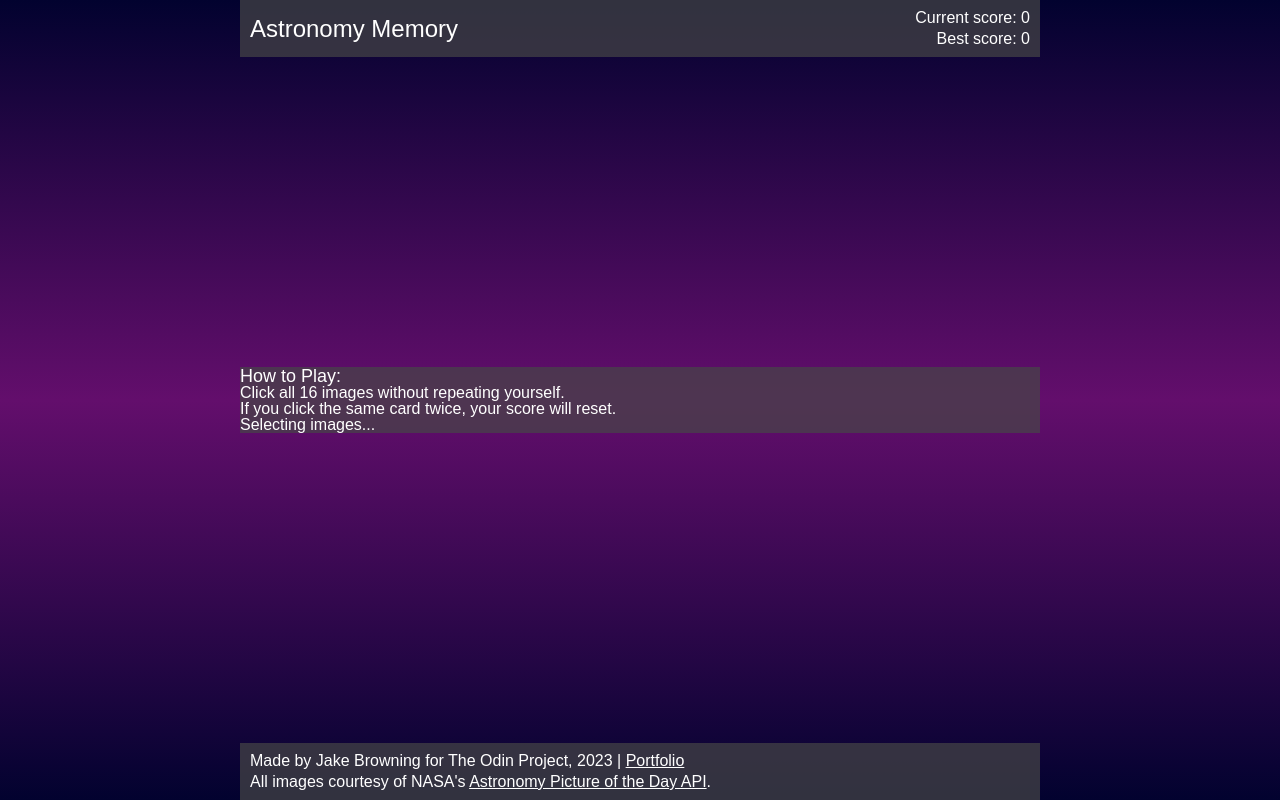
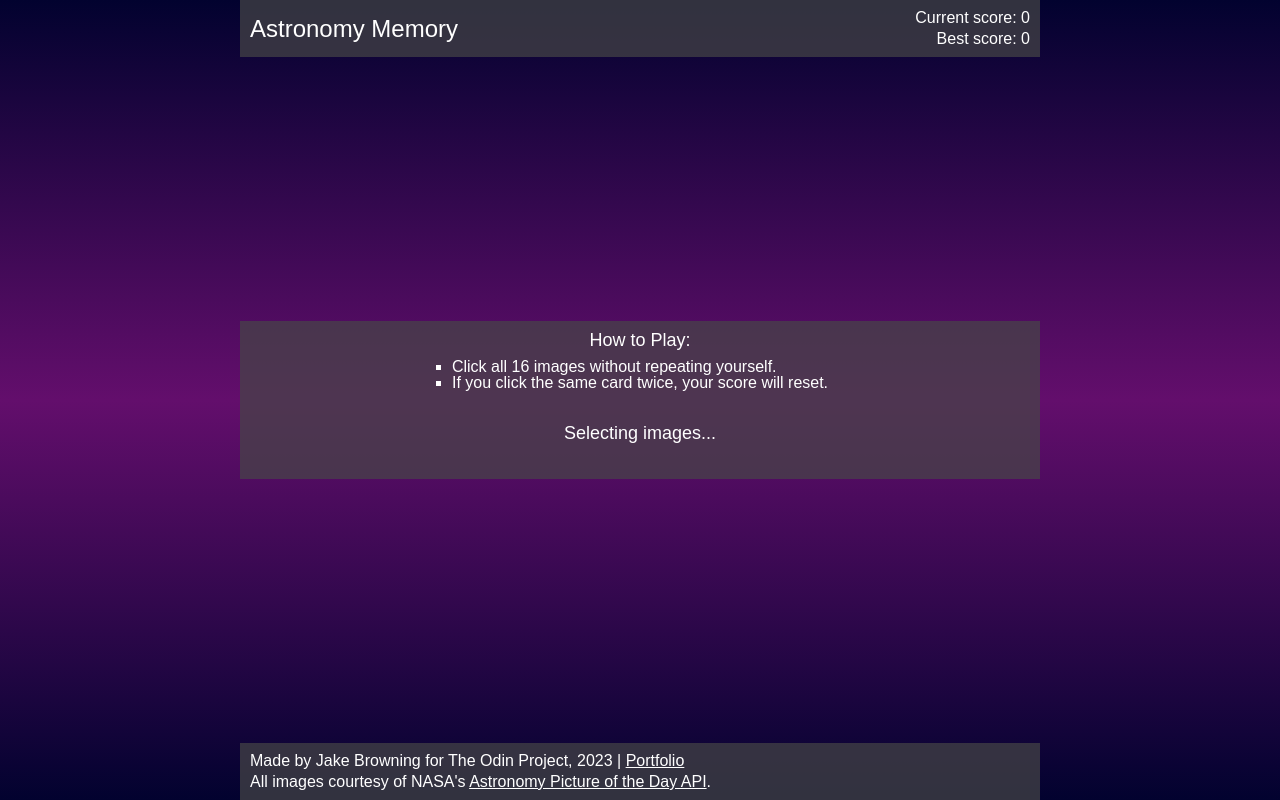
Before and after one commit to JakeBrowning90/memory-cards-2, a React (Vite) app: page / in a window 1280 px wide. Built offline with nearby package versions, Linux system fonts and the light colour scheme; no server answers.

Commit message:
Style StartScreen div

```diff
--- a/src/components/StartScreen.jsx
+++ b/src/components/StartScreen.jsx
@@ -2,11 +2,14 @@ import StartStatus from "./StartStatus";
 
 function StartScreen({loadCount, startGame}) {
     return <div className="startScreen">
-        <h2>How to Play:</h2>
-        <ul>
-            <li>Click all 16 images without repeating yourself.</li>
-            <li>If you click the same card twice, your score will reset.</li>
-        </ul>
+        <div>
+            <h2>How to Play:</h2>
+            <ul>
+                <li>Click all 16 images without repeating yourself.</li>
+                <li>If you click the same card twice, your score will reset.</li>
+            </ul>
+        </div>
+
         <StartStatus loadCount={loadCount} startGame={startGame}/>
     </div>
 
--- a/src/components/StartStatus.jsx
+++ b/src/components/StartStatus.jsx
@@ -1,8 +1,8 @@
 function StartStatus({loadCount, startGame}) {
     if (loadCount == 0) {
-        return  <p>Selecting images...</p>
+        return  <h2 className="startStatus"> Selecting images...</h2>
     } else {
-        return <button onClick={startGame} className="startButton">Start!</button>
+        return <button className="startStatus" onClick={startGame}>Start!</button>
     }
 }
 
--- a/src/styles/style.css
+++ b/src/styles/style.css
@@ -28,7 +28,7 @@ h2 {
     font-size: large;
 }
 
-header, footer {
+header, footer, .startScreen, .endScreen {
     background-color: var(--div-color);
     display: flex;
     padding: 10px;
@@ -47,22 +47,51 @@ header > * {
     gap: 5px;
 }
 
+main {
+    justify-content: center;
+}
+
 footer {
     flex-direction: column;
+}
+
+.startScreen, .endScreen {
+    flex-direction: column;
+    justify-content: space-between;
+    align-items: center;
+    height: 20%;
+}
+
+.startScreen > * {
+    display: flex;
+    flex-direction: column;
+    justify-content: space-between;
+    align-items: center;
+    gap: 10px;
 }
 
 a, a::after {
     color: white;
 }
 
+.startStatus, button {
+    height: 20%;
+    width: 30%;
+    margin: auto;
+    display: flex;
+    align-items: center;
+    justify-content: center;
+}
+
+ul {
+    list-style: square;
+}
+
 main {
+    height: 100%;
     display: flex;
     flex-direction: column;
     gap: 10px;
-}
-
-.startScreen, .endScreen {
-    background-color: var(--div-color);
 }
 
 .endScreen {
```
